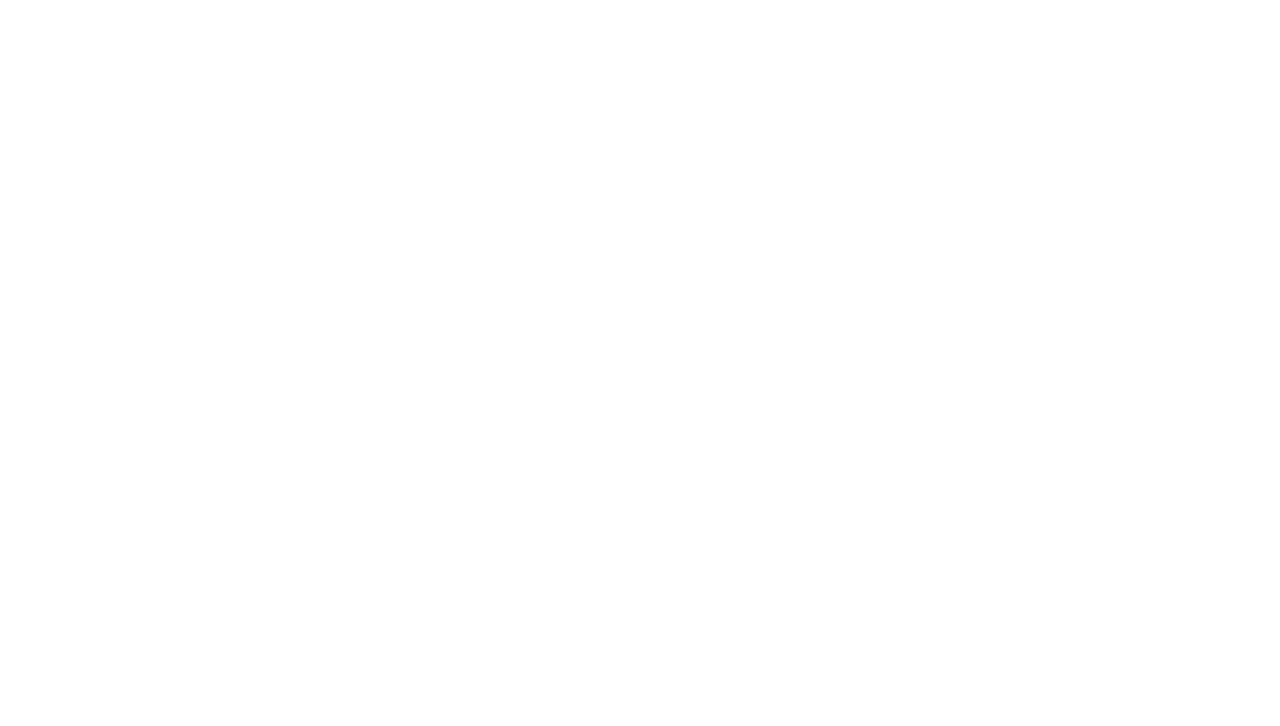
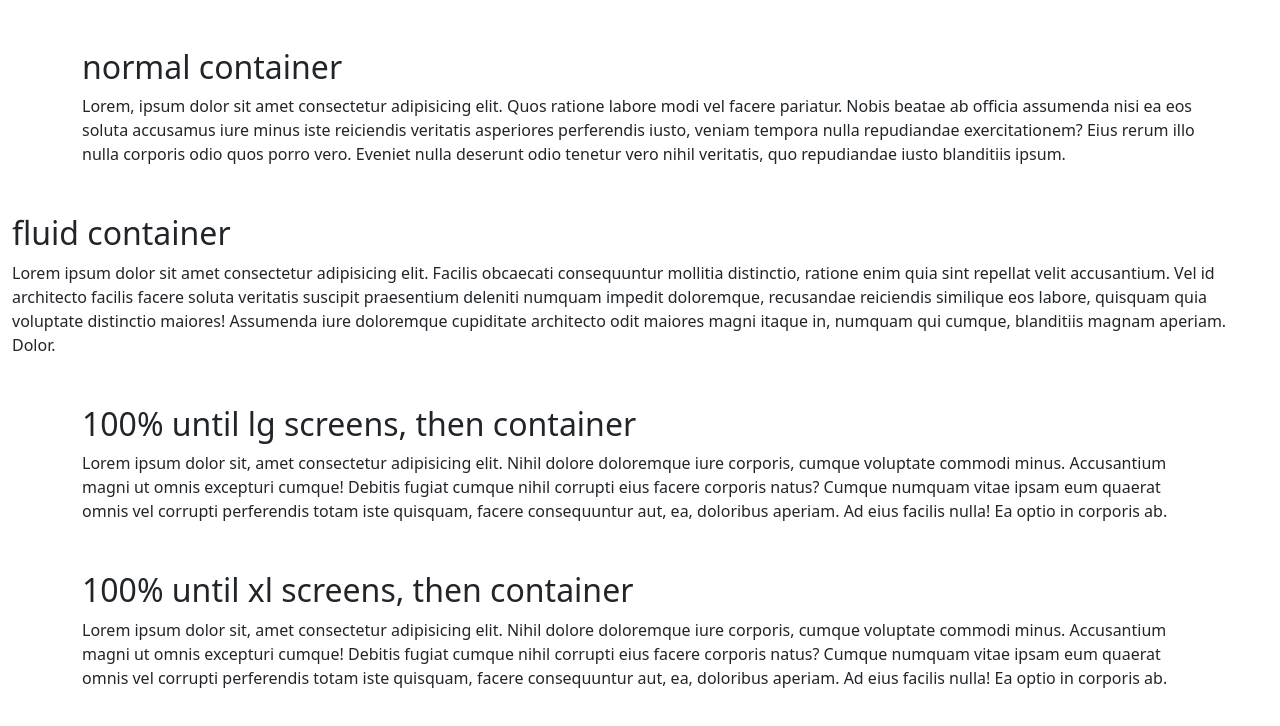
Before and after one commit to W-J-Knight/Bootstrap-5-Crash-Course-additional-bvt, a plain HTML site: page index.html in a window 1280 px wide. Drawn offline with nearby package versions, Linux system fonts and the light colour scheme.

Commit message:
Containers

```diff
--- a/index.html
+++ b/index.html
@@ -11,7 +11,38 @@
 </head>
 
   <body>
+      <div class="container my-5">
+        <h2>normal container</h2>
+        <p>Lorem, ipsum dolor sit amet consectetur adipisicing elit. Quos ratione labore modi vel facere pariatur. Nobis
+          beatae ab officia assumenda nisi ea eos soluta accusamus iure minus iste reiciendis veritatis asperiores perferendis
+          iusto, veniam tempora nulla repudiandae exercitationem? Eius rerum illo nulla corporis odio quos porro vero. Eveniet
+          nulla deserunt odio tenetur vero nihil veritatis, quo repudiandae iusto blanditiis ipsum.</p>
+      </div>
 
+      <div class="container-fluid my-5">
+        <h2>fluid container</h2>
+        <p>Lorem ipsum dolor sit amet consectetur adipisicing elit. Facilis obcaecati consequuntur mollitia distinctio,
+          ratione enim quia sint repellat velit accusantium. Vel id architecto facilis facere soluta veritatis suscipit
+          praesentium deleniti numquam impedit doloremque, recusandae reiciendis similique eos labore, quisquam quia voluptate
+          distinctio maiores! Assumenda iure doloremque cupiditate architecto odit maiores magni itaque in, numquam qui
+          cumque, blanditiis magnam aperiam. Dolor.</p>
+      </div>
+
+      <div class="container-lg my-5">
+        <h2>100% until lg screens, then container</h2>
+        <p>Lorem ipsum dolor sit, amet consectetur adipisicing elit. Nihil dolore doloremque iure corporis, cumque voluptate
+          commodi minus. Accusantium magni ut omnis excepturi cumque! Debitis fugiat cumque nihil corrupti eius facere
+          corporis natus? Cumque numquam vitae ipsam eum quaerat omnis vel corrupti perferendis totam iste quisquam, facere
+          consequuntur aut, ea, doloribus aperiam. Ad eius facilis nulla! Ea optio in corporis ab.</p>
+      </div>
+
+      <div class="container-xl my-5">
+        <h2>100% until xl screens, then container</h2>
+        <p>Lorem ipsum dolor sit, amet consectetur adipisicing elit. Nihil dolore doloremque iure corporis, cumque voluptate
+          commodi minus. Accusantium magni ut omnis excepturi cumque! Debitis fugiat cumque nihil corrupti eius facere
+          corporis natus? Cumque numquam vitae ipsam eum quaerat omnis vel corrupti perferendis totam iste quisquam, facere
+          consequuntur aut, ea, doloribus aperiam. Ad eius facilis nulla! Ea optio in corporis ab.</p>
+      </div>
   </body>
 
 </html>
```
